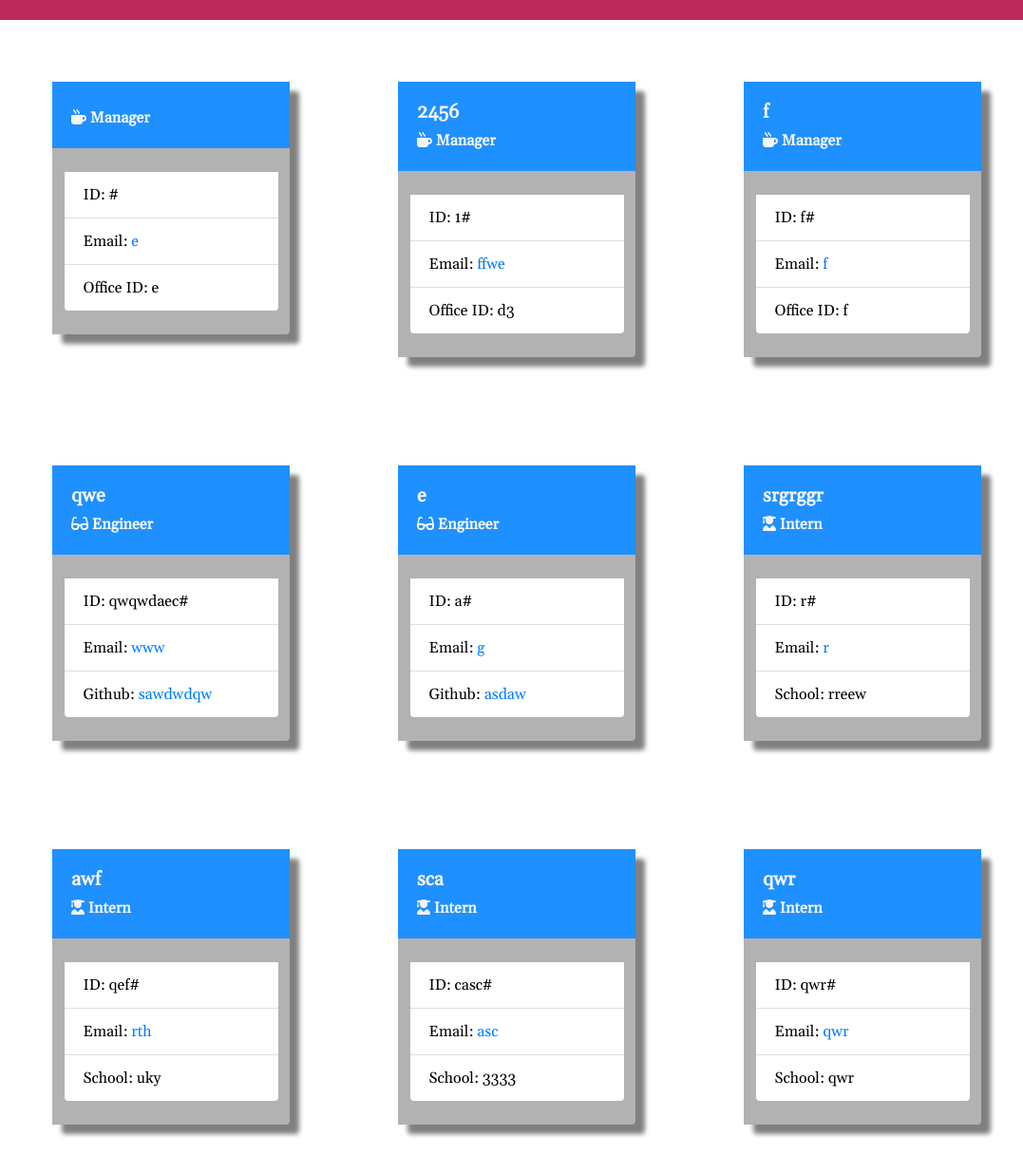
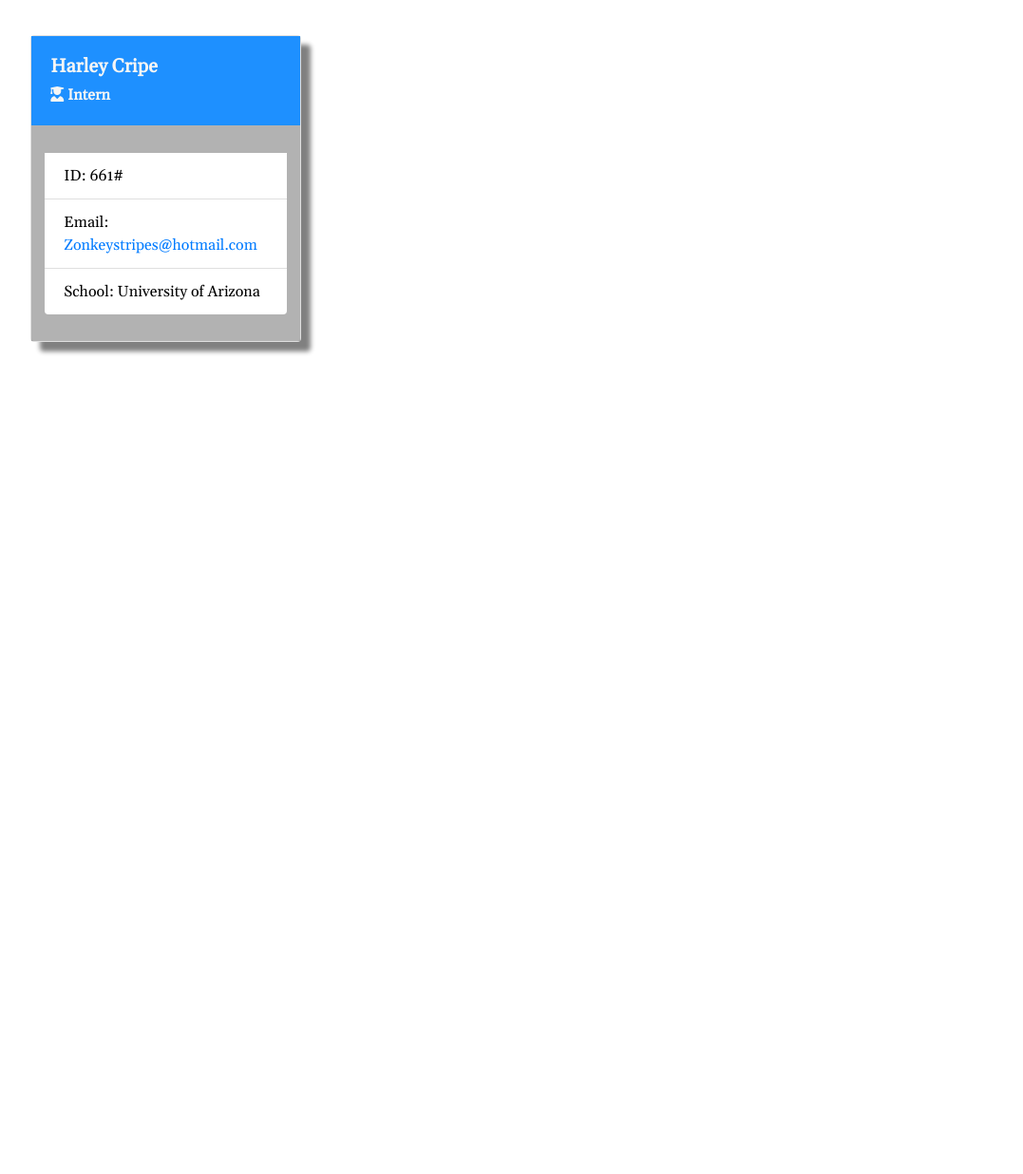
Before and after one commit to ZonkeyStripes/Template-Engine-Employee-Summary, a website: page team.html in a window 1280 px wide. Shown: the part 104-1340 px from the top of the page at 95% size, without its empty margins (72-1149 px from the left). After the commit the page ends 800 px from the top, so only its background shows below. Drawn offline with nearby package versions, Linux system fonts and the light colour scheme.

Commit message:
Fixed style

```diff
--- a/main.html
+++ /dev/null
@@ -1,117 +0,0 @@
-<!DOCTYPE html>
-<html lang="en">
-
-<head>
-    <meta charset="UTF-8">
-    <meta name="viewport" content="width=device-width, initial-scale=1.0">
-    <meta http-equiv="X-UA-Compatible" content="ie=edge">
-    <link href="https://fonts.googleapis.com/css?family=Gelasio&display=swap" rel="stylesheet">
-    <script src="https://kit.fontawesome.com/087bbbd487.js" crossorigin="anonymous"></script>
-    <link rel="stylesheet" href="https://stackpath.bootstrapcdn.com/bootstrap/4.4.1/css/bootstrap.min.css"
-        integrity="sha384-Vkoo8x4CGsO3+Hhxv8T/Q5PaXtkKtu6ug5TOeNV6gBiFeWPGFN9MuhOf23Q9Ifjh" crossorigin="anonymous">
-
-    <title>Team</title>
-    <style>
-        body {
-            font-family: 'Gelasio', serif;
-        }
-
-        h1 {
-            color: white;
-            text-align: center;
-            padding: 3%;
-            background-color: rgb(187, 42, 91);
-        }
-        .container {
-            width: 90%;
-        }
-
-        .card {
-            max-width: 250px;
-            max-height: 350px;
-            height: 100%;
-            width: 100%;
-            box-shadow: 10px 10px 5px grey;
-            margin: 5%;
-        }
-
-        .card-title, .card-subtitle {
-            color: whitesmoke;
-            font-weight: bold;
-        }
-
-        .card-body {
-            background-color: dodgerblue;
-        }
-
-        .list-group {
-            color: black;
-            padding-top: 10%;
-            padding-bottom: 10%;
-            padding-left: 5%;
-            padding-right: 5%;
-            background-color: rgba(116, 115, 115, 0.548);
-        }
-    </style>
-</head>
-
-<body>
-    <header>
-        <h1>
-            (>^o^)> The Team <(^-^<) </h1> </header> <i class="fas fa-glasses"></i>
-
-                <div class="container">
-                    <div class="row">
-
-                        <div class="card">
-                            <div class="card-body">
-                                <h5 class="card-title">NAME</h5>
-                                <p class="card-subtitle">
-                                    <i class="fas fa-mug-hot"></i>
-                                    ROLE</p>
-                            </div>
-                            <ul class="list-group list-group-flush">
-                                <li class="list-group-item">ID: </li>
-                                <li class="list-group-item">Email:</li>
-                                <li class="list-group-item">Office ID:</li>
-                            </ul>
-                        </div>
-
-                        <div class="card col-3">
-                            <div class="card-body">
-                                <h5 class="card-title">NAME</h5>
-                                <p class="card-subtitle">
-                                    <i class="fas fa-mug-hot"></i>
-                                    ROLE</p>
-                            </div>
-                            <ul class="list-group list-group-flush">
-                                <li class="list-group-item">ID: </li>
-                                <li class="list-group-item">Email:</li>
-                                <li class="list-group-item">Github: </li>
-                            </ul>
-                        </div>
-
-                        <div class="card col-3">
-                            <div class="card-body">
-                                <h5 class="card-title">NAME</h5>
-                                <p class="card-subtitle">
-                                    <i class="fas fa-mug-hot"></i>
-                                    ROLE</p>
-                            </div>
-                            <ul class="list-group list-group-flush">
-                                <li class="list-group-item">ID: </li>
-                                <li class="list-group-item">Email:</li>
-                                <li class="list-group-item">Github: <a href="https://www.github.com/ZonkeyStripes/">ZonkeyStripes</a></li>
-                            </ul>
-                        </div>
-                    </div>
-
-                </div>
-</body>
-
-</html>
-<!--
-<i class="fas fa-mug-hot">Manager Icon</i>
-<i class="fas fa-glasses">Engineer Icon</i>
-<i class="fas fa-user-graduate">Intern Icon</i>
--->
--- a/team.html
+++ b/team.html
@@ -1,4 +1,3 @@
-
 <!DOCTYPE html>
 <html lang="en">
 
@@ -10,7 +9,6 @@
     <link href="https://fonts.googleapis.com/css?family=Gelasio&display=swap" rel="stylesheet">
     <link rel="stylesheet" href="https://stackpath.bootstrapcdn.com/bootstrap/4.4.1/css/bootstrap.min.css"
         integrity="sha384-Vkoo8x4CGsO3+Hhxv8T/Q5PaXtkKtu6ug5TOeNV6gBiFeWPGFN9MuhOf23Q9Ifjh" crossorigin="anonymous">
-
     <title>Team Viewer</title>
     <style>
         body {
@@ -20,22 +18,22 @@
         h1 {
             color: white;
             text-align: center;
-            padding: 3%;
+            padding: 2%;
             background-color: rgb(187, 42, 91);
         }
+
         .container {
             width: 90%;
         }
 
         .card {
-            max-width: 250px;
+            max-width: 300px;
             max-height: 350px;
             height: 100%;
             width: 100%;
             box-shadow: 10px 10px 5px grey;
-            margin: 5%;
-            padding: 0px;
-            border: none;
+            margin: 3%;
+            padding: 0%;
         }
 
         .card-title, .card-subtitle {
@@ -61,137 +59,23 @@
 <body>
     <header>
         <h1>
-                   (>^o^)> The Team <(^-^<) </h1>
-               </header>
-               <div class="container">
+            (>^o^)> The Team <(^-^<) </h1> </header> <div class="container">
                 <div class="row">
-
-
                     <div class="card col-3">
                         <div class="card-body">
-                    <h5 class="card-title"></h5>
-                      <p class="card-subtitle">
-                      <i class="fas fa-mug-hot"></i>
-                            Manager</p>
-                        </div>
-                <ul class="list-group list-group-flush">
-                  <li class="list-group-item">ID: #</li>
-                  <li class="list-group-item">Email: <a href="">e</a></li>
-                  <li class="list-group-item">Office ID: e</li>
-                        </ul>
-                      </div>
-
-
-<div class="card col-3">
-                <div class="card-body">
-                    <h5 class="card-title">2456</h5>
-                      <p class="card-subtitle">
-                      <i class="fas fa-mug-hot"></i>
-                            Manager</p>
-                        </div>
-                <ul class="list-group list-group-flush">
-                  <li class="list-group-item">ID: 1#</li>
-                  <li class="list-group-item">Email: <a href="">ffwe</a></li>
-                  <li class="list-group-item">Office ID: d3</li>
-                        </ul>
-                      </div>
-
-
-<div class="card col-3">
-                <div class="card-body">
-                    <h5 class="card-title">f</h5>
-                      <p class="card-subtitle">
-                      <i class="fas fa-mug-hot"></i>
-                            Manager</p>
-                        </div>
-                <ul class="list-group list-group-flush">
-                  <li class="list-group-item">ID: f#</li>
-                  <li class="list-group-item">Email: <a href="">f</a></li>
-                  <li class="list-group-item">Office ID: f</li>
-                        </ul>
-                      </div>
-
-    <div class="card col-3">
-    <div class="card-body">
-        <h5 class="card-title">qwe</h5>
-          <p class="card-subtitle">
-          <i class="fas fa-glasses"></i>
-            Engineer</p>
-            </div>
-    <ul class="list-group list-group-flush">
-      <li class="list-group-item">ID: qwqwdaec# </li>
-      <li class="list-group-item">Email: <a href="">www</a></li>
-      <li class="list-group-item">Github: <a href="https://www.github.com/sawdwdqw/">sawdwdqw</a></li>
-            </ul>
-          </div>
-
-    <div class="card col-3">
-    <div class="card-body">
-        <h5 class="card-title">e</h5>
-          <p class="card-subtitle">
-          <i class="fas fa-glasses"></i>
-            Engineer</p>
-            </div>
-    <ul class="list-group list-group-flush">
-      <li class="list-group-item">ID: a# </li>
-      <li class="list-group-item">Email: <a href="">g</a></li>
-      <li class="list-group-item">Github: <a href="https://www.github.com/asdaw/">asdaw</a></li>
-            </ul>
-          </div>
-
-    <div class="card col-3">
-    <div class="card-body">
-        <h5 class="card-title">srgrggr</h5>
+                            <h5 class="card-title">Harley Cripe</h5>
                             <p class="card-subtitle"><i class="fas fa-user-graduate"></i>
                                 Intern</p>
                         </div>
                         <ul class="list-group list-group-flush">
-      <li class="list-group-item">ID: r# </li>
-      <li class="list-group-item">Email: <a href="">r</a></li>
-      <li class="list-group-item">School: rreew</li>
-            </ul>
-          </div>
-
-    <div class="card col-3">
-    <div class="card-body">
-        <h5 class="card-title">awf</h5>
-          <p class="card-subtitle"><i class="fas fa-user-graduate"></i>
-                  Intern</p>
-            </div>
-    <ul class="list-group list-group-flush">
-      <li class="list-group-item">ID: qef# </li>
-      <li class="list-group-item">Email: <a href="">rth</a></li>
-      <li class="list-group-item">School: uky</li>
-            </ul>
-          </div>
-
-    <div class="card col-3">
-    <div class="card-body">
-        <h5 class="card-title">sca</h5>
-          <p class="card-subtitle"><i class="fas fa-user-graduate"></i>
-                  Intern</p>
-            </div>
-    <ul class="list-group list-group-flush">
-      <li class="list-group-item">ID: casc# </li>
-      <li class="list-group-item">Email: <a href="">asc</a></li>
-      <li class="list-group-item">School: 3333</li>
-            </ul>
-          </div>
-
-    <div class="card col-3">
-    <div class="card-body">
-        <h5 class="card-title">qwr</h5>
-          <p class="card-subtitle"><i class="fas fa-user-graduate"></i>
-                  Intern</p>
-            </div>
-    <ul class="list-group list-group-flush">
-      <li class="list-group-item">ID: qwr# </li>
-      <li class="list-group-item">Email: <a href="">qwr</a></li>
-      <li class="list-group-item">School: qwr</li>
+                            <li class="list-group-item">ID: 661# </li>
+                            <li class="list-group-item">Email: <a href="">Zonkeystripes@hotmail.com</a></li>
+                            <li class="list-group-item">School: University of Arizona</li>
                         </ul>
                     </div>
 
                 </div>
                 </div>
 </body>
+
 </html>
```
Lines whose indentation alone changed are shown as unchanged.
